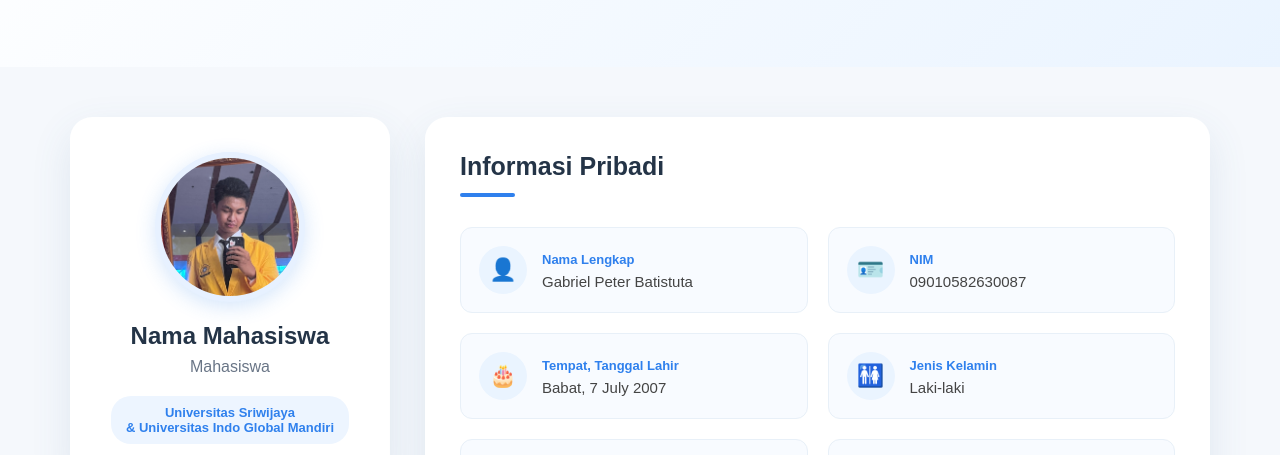
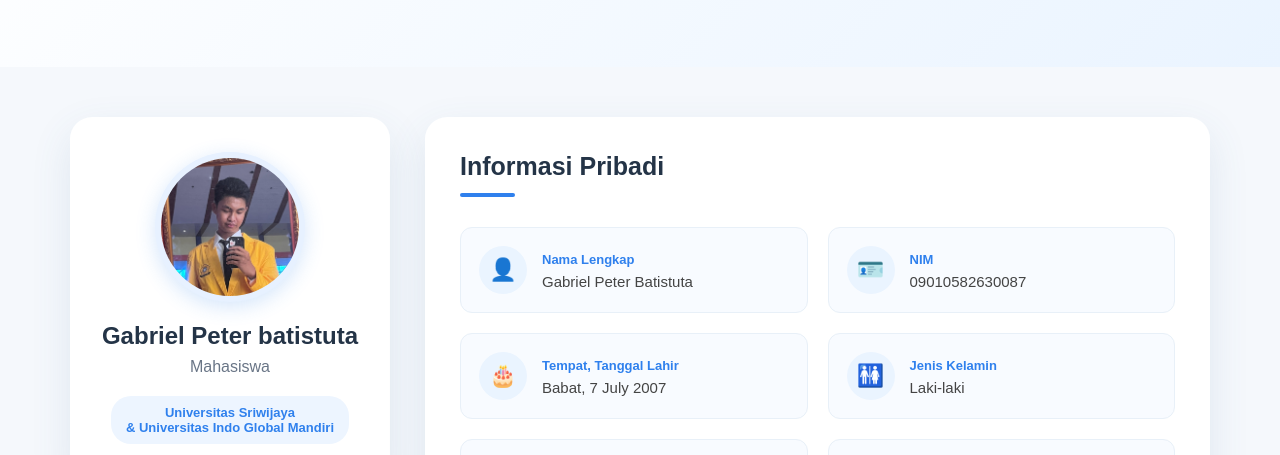
Before and after one commit to AxieL11/Pemograman-web, a plain HTML site: page biodata.html in a window 1280 px wide. Shown: the part 293-748 px from the top of the page. Drawn offline with Linux system fonts and the light colour scheme.

Commit message:
Add files via upload

```diff
--- a/biodata.html
+++ b/biodata.html
@@ -57,7 +57,7 @@
                     <img src="Images/profil.jpeg" alt="Foto Profil">
                 </div>
 
-                <h2>Nama Mahasiswa</h2>
+                <h2>Gabriel Peter batistuta</h2>
 
                 <p>Mahasiswa</p>
 
```
Also changed, not shown: index.html (+1 -1 lines), tentang.html (+1 -1 lines).
